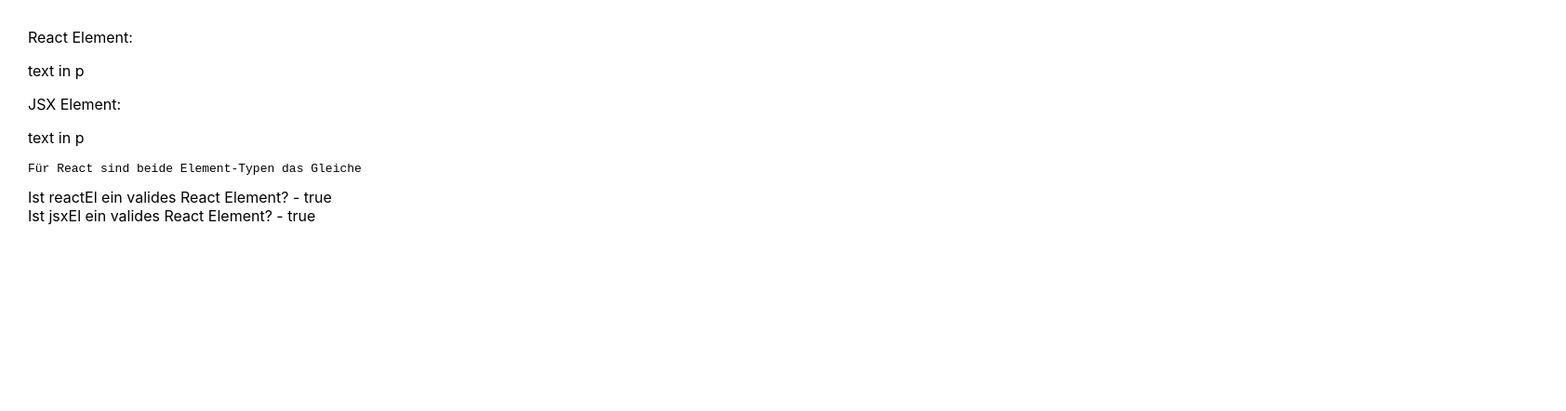
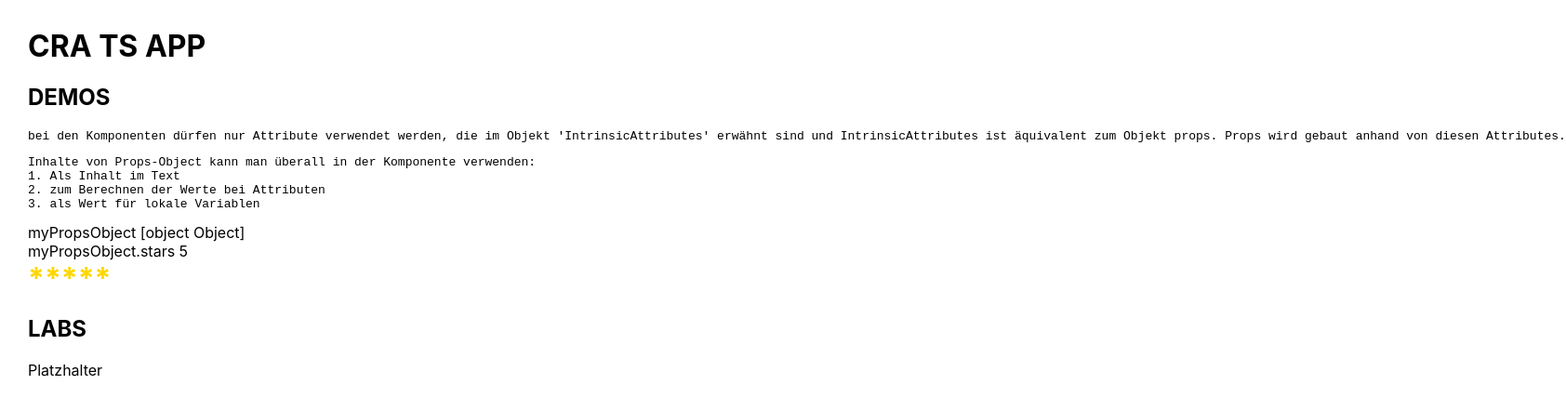
Before and after one commit to ppedvAG/2021-01-07-React-VC, a React (Create React App) app in the folder trainer/cra-ts/: page / in a window 1280 px wide. Shown: the top 442 px of the page at 93% size, 1684 px wide, since content can reach past the window. Built offline with nearby package versions, Linux system fonts and the light colour scheme; no server answers.

Commit message:
m50 to be continued

```diff
--- a/trainer/cra-ts/src/index.css
+++ b/trainer/cra-ts/src/index.css
@@ -12,3 +12,10 @@
   font-family: source-code-pro, Menlo, Monaco, Consolas, 'Courier New',
     monospace;
 }
+
+#stars {
+  font-style: monospace;
+  color: gold;
+  font-size: 2em;
+  font-weight: bold;
+}
--- a/trainer/cra-ts/src/index.tsx
+++ b/trainer/cra-ts/src/index.tsx
@@ -1,6 +1,7 @@
 import React from 'react';
 import ReactDOM from 'react-dom';
 import './index.css';
+import Rating from './m50-component-props/comp-props';
 // mm20-app-default
 // import App from './m20-app-default/App';
 
@@ -10,12 +11,18 @@
 // import * as ComponentsObject from './m30-tsx-intro/many-components';
 
 // m40-react-jsx-el
-import ReactVsJSXEl from './m40-react-jsx-el/react-vs-jsx-el';
+// import ReactVsJSXEl from './m40-react-jsx-el/react-vs-jsx-el';
 
+// m50-component-props
 import reportWebVitals from './reportWebVitals';
+
+// LABS
+import { TodosComponentAsFunction } from './todos-module/todos';
 
 ReactDOM.render(
   <React.StrictMode>
+    <h1>CRA TS APP</h1>
+    <h2>DEMOS</h2>
     {/* m20-app-default */}
     {/* <App /> */}
 
@@ -35,7 +42,18 @@
     <ComponentsObject.Component2 /> */}
 
     {/* m40-react-jsx-el */}
-    <ReactVsJSXEl />
+    {/* <ReactVsJSXEl /> */}
+
+    {/* m50-component-props */}
+    <pre>
+      bei den Komponenten dürfen nur Attribute verwendet werden, die im Objekt 'IntrinsicAttributes' erwähnt sind
+      und IntrinsicAttributes ist äquivalent zum Objekt props. Props wird gebaut anhand von diesen Attributes.
+    </pre>
+    {/* <Rating stars={5} prop='besonderes Rating'/> */}
+    <Rating stars={5}/>
+
+    <h2>LABS</h2>
+    <TodosComponentAsFunction />
   </React.StrictMode>,
   document.getElementById('root')
 );
--- /dev/null
+++ b/trainer/cra-ts/src/m50-component-props/comp-props.css
@@ -0,0 +1,10 @@
+/* #stars {
+    font-style: monospace;
+    color: gold;
+    font-size: 2em;
+    font-weight: bold;
+} */
+/*
+pre
+Die Stile für einzelne Komponenten kann man auch über die globale CSS-Datei (index.css) zuweisen.
+*/
--- /dev/null
+++ b/trainer/cra-ts/src/m50-component-props/comp-props.tsx
@@ -0,0 +1,22 @@
+import './comp-props.css'
+
+// export default function Rating(myPropsObject: any){
+export default function Rating(myPropsObject: { stars: number }) {
+    console.log('myPropsObject', myPropsObject)
+    return (
+        <>
+            <pre>
+                Inhalte von Props-Object kann man überall in der Komponente verwenden:
+                <br/>
+                1. Als Inhalt im Text
+                <br/>
+                2. zum Berechnen der Werte bei Attributen
+                <br/>
+                3. als Wert für lokale Variablen
+            </pre>
+            <div>myPropsObject {myPropsObject.toString()}</div>
+            <div id={myPropsObject.stars.toString()}>myPropsObject.stars {myPropsObject.stars}</div>
+            <span id="stars">{'*'.repeat(myPropsObject.stars)}</span>
+        </>
+    )
+}
--- /dev/null
+++ b/trainer/cra-ts/src/todos-module/todos.tsx
@@ -0,0 +1,8 @@
+export function TodosComponentAsFunction() {
+    fetch('https://jsonplaceholder.typicode.com/todos/1')
+        .then(response => response.json())
+        .then(json => console.log(json))
+    return (
+        <div>Platzhalter</div>
+    )
+}
```
Also changed, not shown: 2 other files (tests, documents, lock files or other folders).
